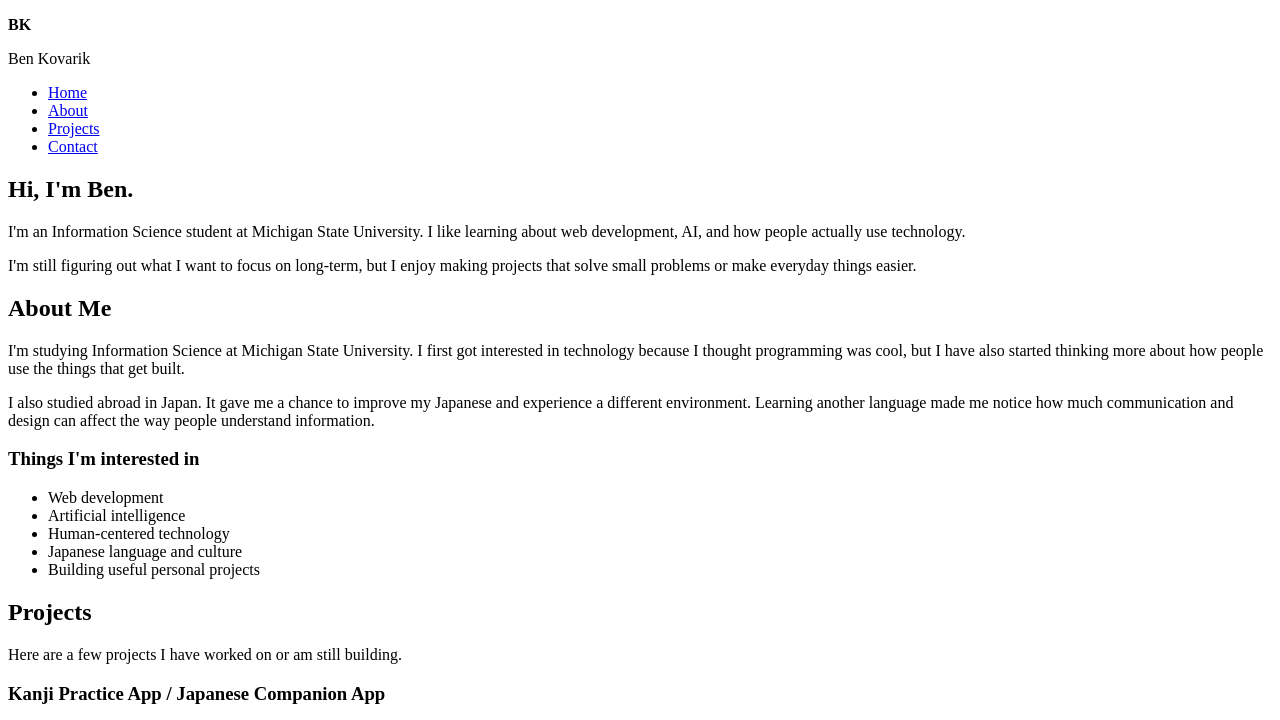
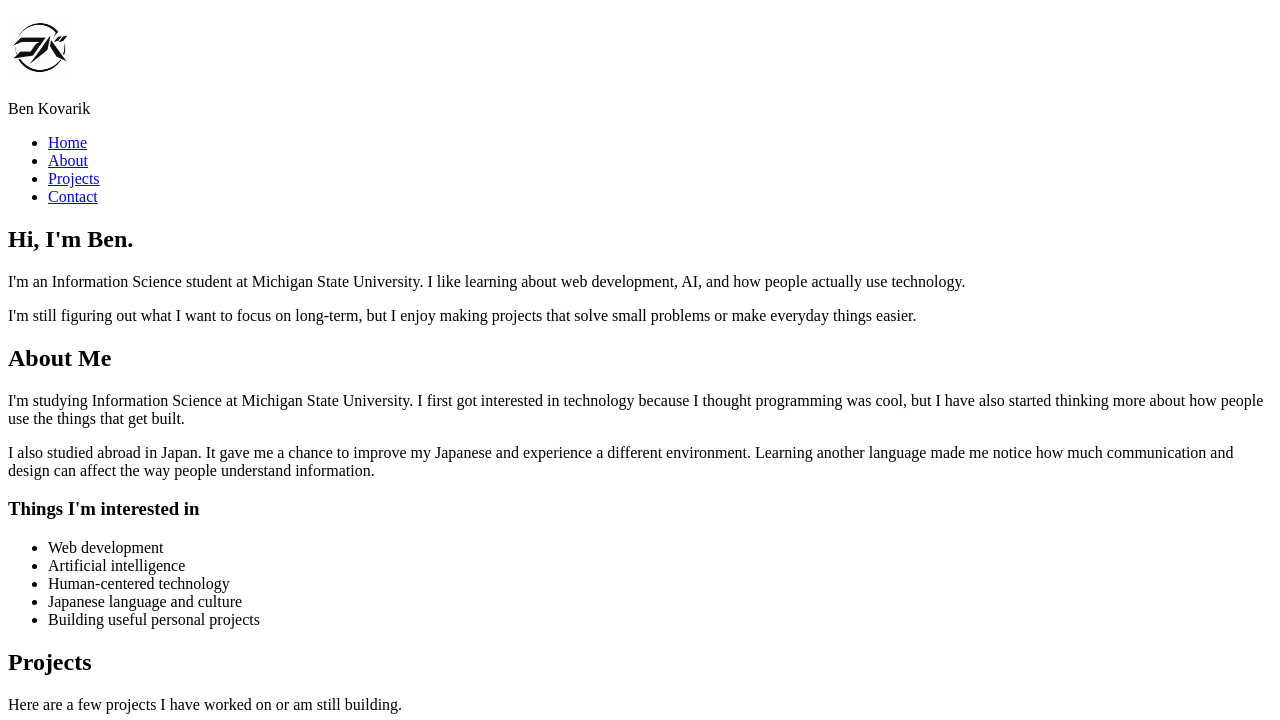
Before and after one commit to Super-0/mi349-portfolio, a plain HTML site: page index.html in a window 1280 px wide. Shown: the top 720 px of the page. Drawn offline with Linux system fonts and the light colour scheme.

Commit message:
Add portfolio logo and favicon

```diff
--- a/index.html
+++ b/index.html
@@ -11,13 +11,20 @@
     >
     <meta name="author" content="Ben Kovarik">
 
+    <link rel="icon" type="image/png" href="images/ben-logo.png">
+    <link rel="apple-touch-icon" href="images/ben-logo.png">
+
     <title>Ben Kovarik | Portfolio</title>
 </head>
 
 <body>
 
     <header>
-        <p><strong>BK</strong></p>
+        <p>
+            <a href="#intro" aria-label="Ben Kovarik portfolio home">
+                <img src="images/ben-logo.png" alt="Ben Kovarik logo" width="64" height="64">
+            </a>
+        </p>
         <p>Ben Kovarik</p>
 
         <nav aria-label="Primary navigation">
```
Also changed, not shown: images/ben-logo.png (added).
